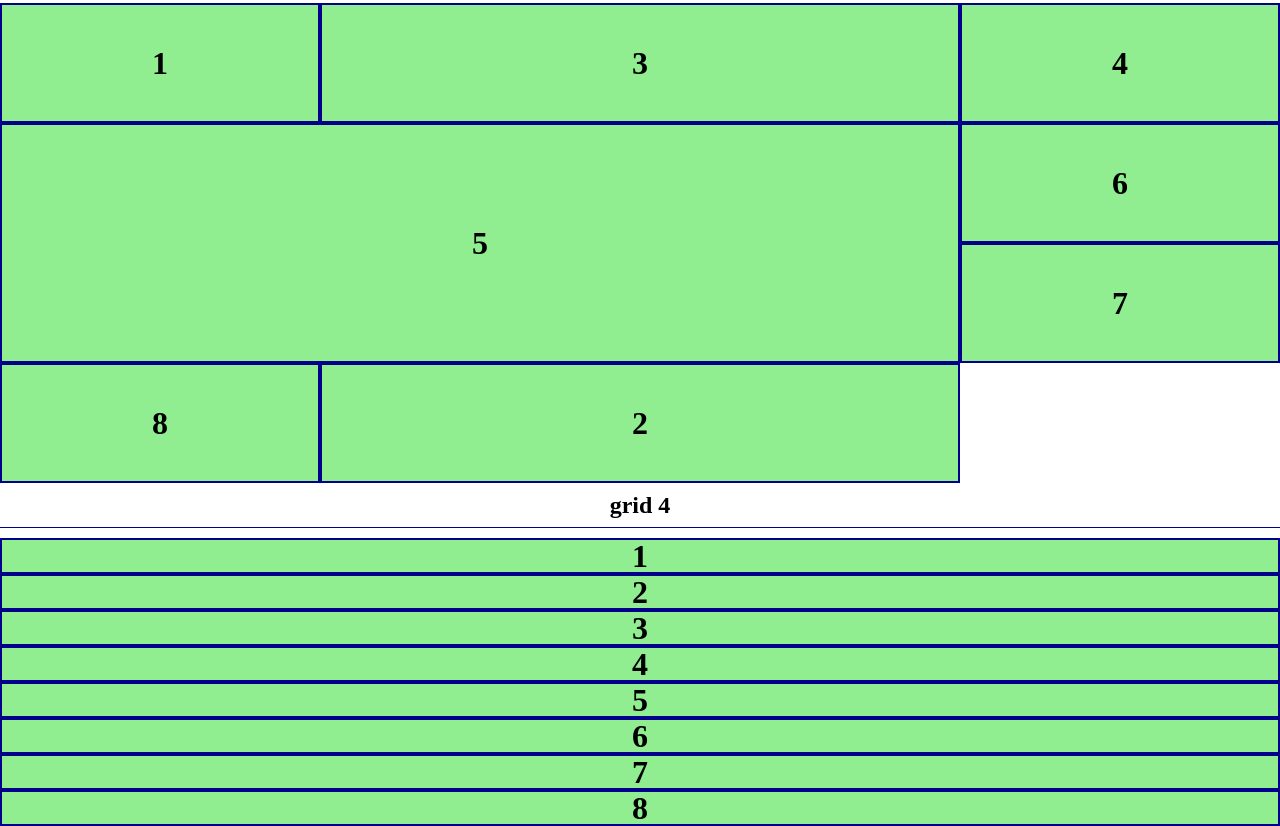
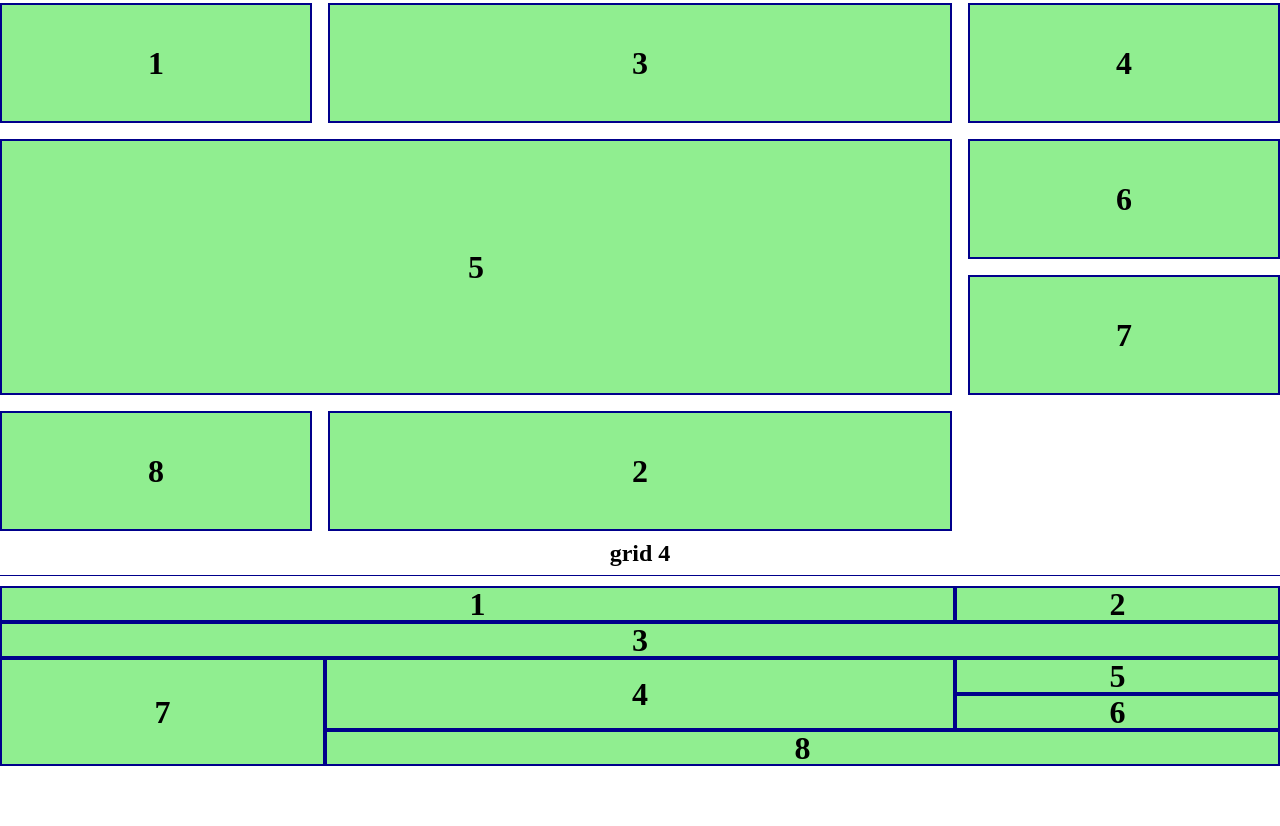
Before and after one commit to moaz0015/lv1_week11, a plain HTML site: page index.html in a window 1280 px wide. Shown: the part 994-1820 px from the top of the page. After the commit the page ends 1760 px from the top, so only its background shows below. Drawn offline with Linux system fonts and the light colour scheme.

Commit message:
class finished i think

```diff
--- a/css/main.css
+++ b/css/main.css
@@ -147,6 +147,8 @@ section.three article {
 
     grid-template-columns: 1fr 2fr 1fr;
     grid-auto-rows: 120px;
+    /* you can add space between grid cells with gap */
+    gap: 1em 1em;
 }
 
 section.three div:nth-child(2) {
@@ -167,3 +169,51 @@ section.three div:nth-child(5) {
 
     */
 }
+
+/* grid 4 - using a grid map */
+
+section.four article {
+    display: grid;
+
+    /* the first step of using a map is to draw the map */
+    grid-template-areas:
+        "nav cart"
+        "header header"
+        "main main"
+        "photo1 photo2"
+        "aside aside"
+        "footer footer";
+}
+
+/* the second step is to tell each element which map space it should fill */
+section.four div:nth-child(1){ grid-area: nav; }
+section.four div:nth-child(2){ grid-area: cart; }
+section.four div:nth-child(3){ grid-area: header; }
+section.four div:nth-child(4){ grid-area: main; }
+section.four div:nth-child(5){ grid-area: photo1; }
+section.four div:nth-child(6){ grid-area: photo2; }
+section.four div:nth-child(7){ grid-area: aside; }
+section.four div:nth-child(8){ grid-area: footer; }
+
+@media screen and (min-width: 720px) {
+    /* to change the layout of the page, all you have to do is redraw the map */
+    section.four article {
+        grid-template-areas:
+            "nav nav cart"
+            "header header header"
+            "main main main"
+            "photo1 photo2 aside"
+            "footer footer footer";
+    }
+}
+
+@media screen and (min-width: 900px) {
+    section.four article {
+        grid-template-areas:
+        "nav nav nav cart"
+        "header header header header"
+        "aside main main photo1"
+        "aside main main photo2"
+        "aside footer footer footer"
+    }
+}
```
